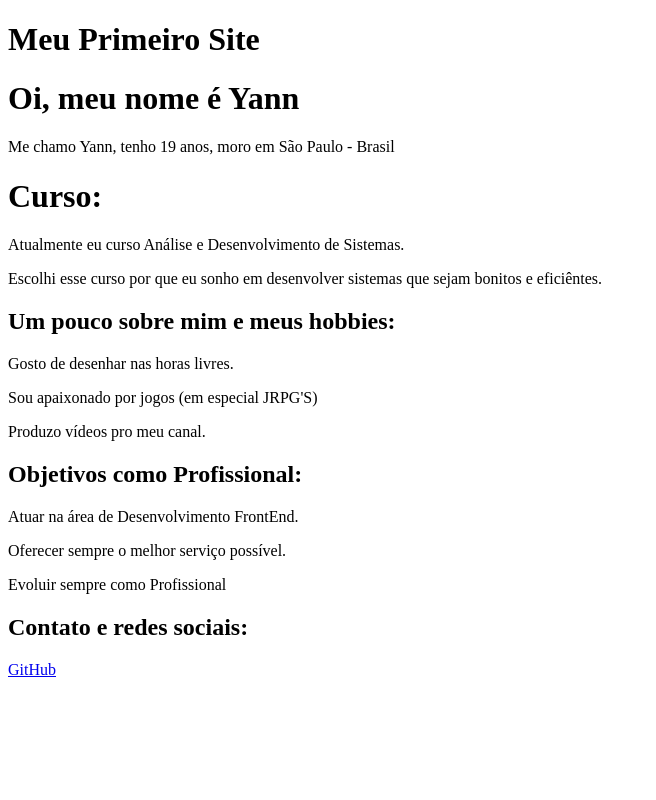
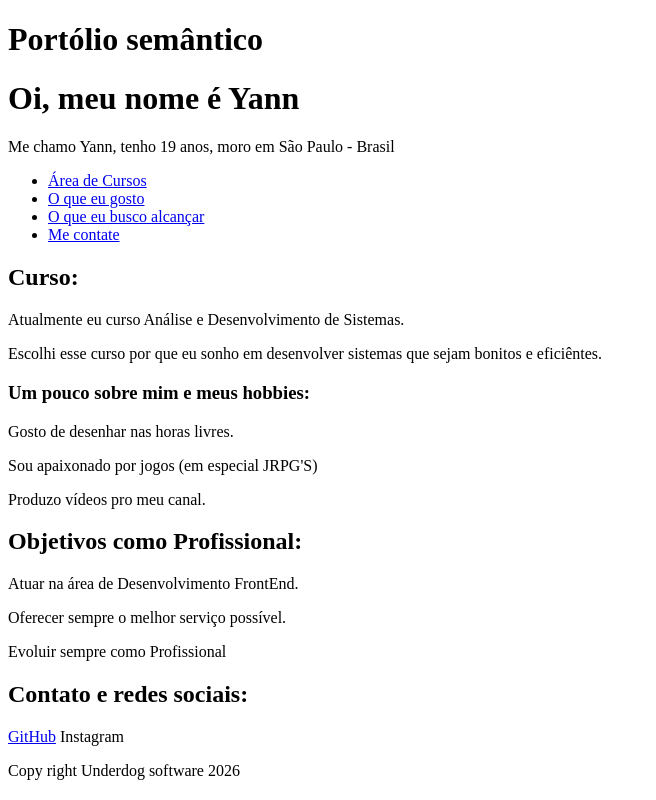
Before and after one commit to YannEscobar/Desenvolvimento-Web, a plain HTML site: page WEB105/index.html in a window 1280 px wide. Shown: the whole page, without its empty margins (0-656 px from the left). Drawn offline with Linux system fonts and the light colour scheme.

Commit message:
Update index.html

```diff
--- a/WEB105/index.html
+++ b/WEB105/index.html
@@ -4,24 +4,55 @@
     <meta charset="UTF-8">
     <meta name="viewport" content="width=device-width, initial-scale=1.0">
     <title>Página do Yann</title>
-    <h1>Meu Primeiro Site</h1>
+    <h1>Portólio semântico</h1>
 </head>
 <body>
+<main>
+    <header>
       <h1>Oi, meu nome é Yann</h1>
           <p>Me chamo Yann, tenho 19 anos, moro em São Paulo - Brasil</p>
-
-    <h1>Curso:</h1>
+    </header>
+    <nav>
+      <ul>
+        <li>
+        <a href="#Curso">Área de Cursos</a>
+        </li>
+        <li>
+        <a href="#Hobby">O que eu gosto</a>
+        </li>
+        <li>
+          <a href="#Objetivos">O que eu busco alcançar</a>
+        </li>
+        <li>
+          <a href="#Contato">Me contate</a>
+        </li>
+      </ul>
+    </nav>
+    <section id="Curso">
+      <h2>Curso:</h2>
           <p>Atualmente eu curso Análise e Desenvolvimento de Sistemas.</p>
           <p>Escolhi esse curso por que eu sonho em desenvolver sistemas que sejam bonitos e eficiêntes.</p>
-    <h2>Um pouco sobre mim e meus hobbies:</h2>
+    </section>
+    <section id="Hobby">
+      <h3>Um pouco sobre mim e meus hobbies:</h3>
           <p>Gosto de desenhar nas horas livres.</p>
           <p>Sou apaixonado por jogos (em especial JRPG'S)</p>
           <p>Produzo vídeos pro meu canal.</p>
+    </section>
+    <section id="Objetivos">
       <h2>Objetivos como Profissional:</h2>
           <p>Atuar na área de Desenvolvimento FrontEnd.</p>
           <p>Oferecer sempre o melhor serviço possível.</p>
           <p>Evoluir sempre como Profissional</p>
+    </section>
+    <section id="Contato">
       <h2>Contato e redes sociais:</h2>
           <a href="https://github.com/YannEscobar">GitHub</a>
+          <a>Instagram</a>
+    </section>
+</main>
+  <footer>
+    <p>Copy right Underdog software 2026</p>
+  </footer>
 </body>
 </html>
```
Lines whose indentation alone changed are shown as unchanged.
